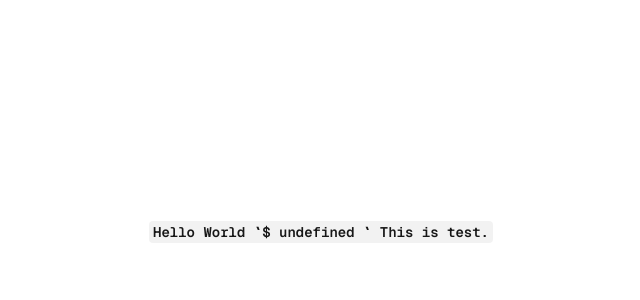
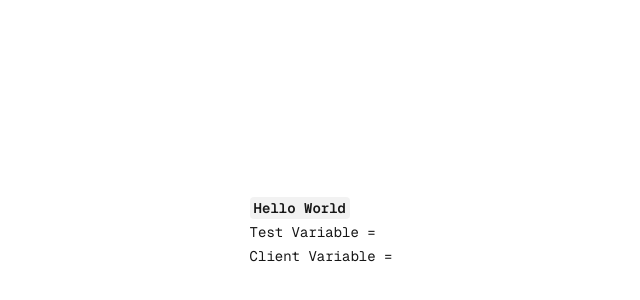
Before and after one commit to Alt-Praveen/test-nextjs-vercel-deployment, a Next.js app: page / in a window 1280 px wide. Shown: the part 168-468 px from the top of the page, without its empty margins (319-959 px from the left). Built offline with nearby package versions, Linux system fonts and the light colour scheme.

Commit message:
test new env variables

```diff
--- a/app/index.tsx
+++ b/app/index.tsx
@@ -1,18 +1,21 @@
 'use client'
 
 type EnvVar = {
-    envVar: string | undefined
+    envVar?: string | undefined,
+    clientVar?: string | undefined
 }
 
-export default function MainPage({ envVar }: EnvVar) {
+export default function MainPage({ envVar, clientVar }: EnvVar) {
 
     return (
         <div className="font-sans grid grid-rows-[20px_1fr_20px] items-center justify-items-center min-h-screen p-8 pb-20 gap-16 sm:p-20">
             <main className="flex flex-col gap-[32px] row-start-2 items-center sm:items-start">
                 <div className="font-mono list-inside list-decimal text-sm/6 text-center sm:text-left">
                     <code className="bg-black/[.05] dark:bg-white/[.06] font-mono font-semibold px-1 py-0.5 rounded">
-                        Hello World `${envVar || ' undefined '}` This is test.
+                        Hello World
                     </code>
+                    <p>Test Variable = {envVar}</p>
+                    <p>Client Variable = {clientVar}</p>
                 </div>
             </main>
         </div>
--- a/app/page.tsx
+++ b/app/page.tsx
@@ -1,19 +1,12 @@
-// import MainPage from ".";
+import MainPage from ".";
 
 export default function Home() {
   const getEnvVar = process.env.TEST_VARIABLE
   console.log("TEST_VARIABLE in env file => ", getEnvVar);
+  const getClientVar = process.env.CLIENT_VAR
+  console.log("CLIENT_VAR in env file => ", getClientVar);
 
   return (
-    // <MainPage envVar={getEnvVar} />
-    <div className="font-sans grid grid-rows-[20px_1fr_20px] items-center justify-items-center min-h-screen p-8 pb-20 gap-16 sm:p-20">
-      <main className="flex flex-col gap-[32px] row-start-2 items-center sm:items-start">
-        <div className="font-mono list-inside list-decimal text-sm/6 text-center sm:text-left">
-          <code className="bg-black/[.05] dark:bg-white/[.06] font-mono font-semibold px-1 py-0.5 rounded">
-            Hello World `${getEnvVar || ' undefined '}` This is test.
-          </code>
-        </div>
-      </main>
-    </div>
+    <MainPage envVar={getEnvVar} clientVar={getClientVar} />
   );
 }
```
